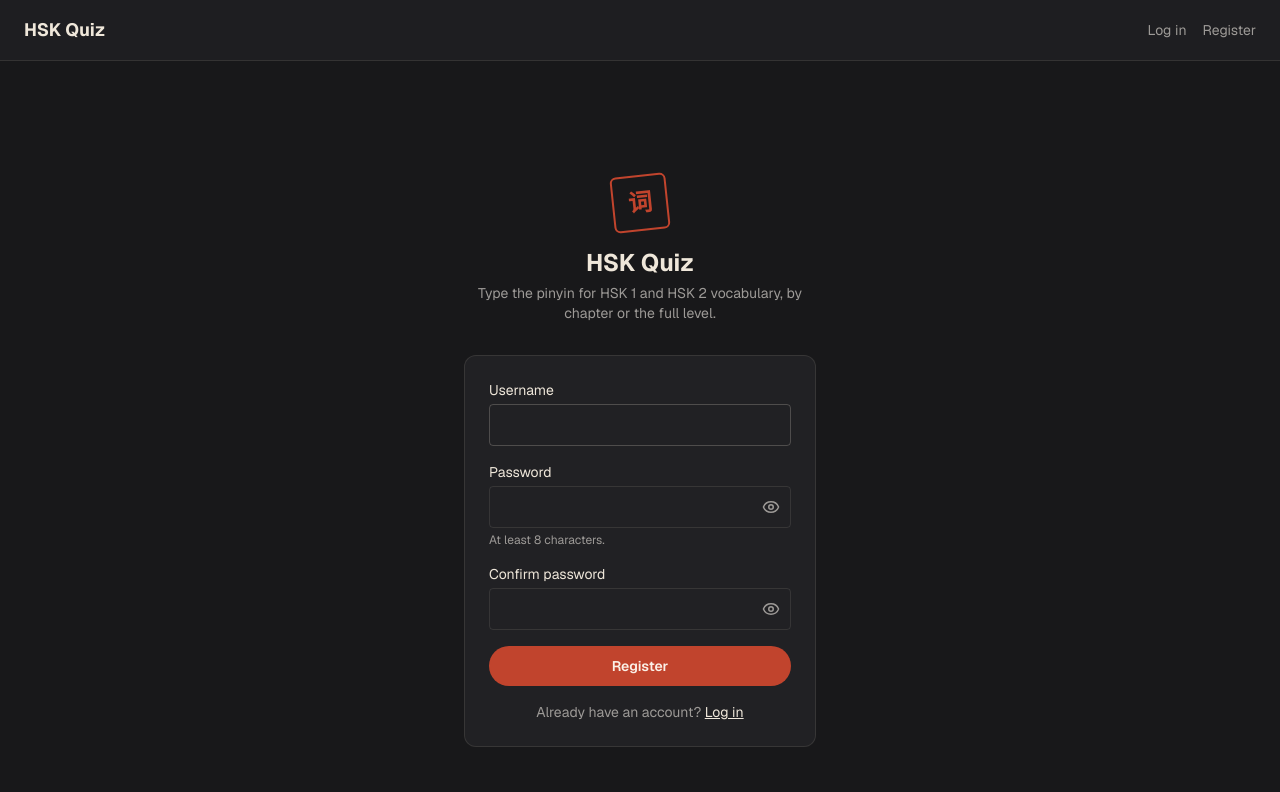
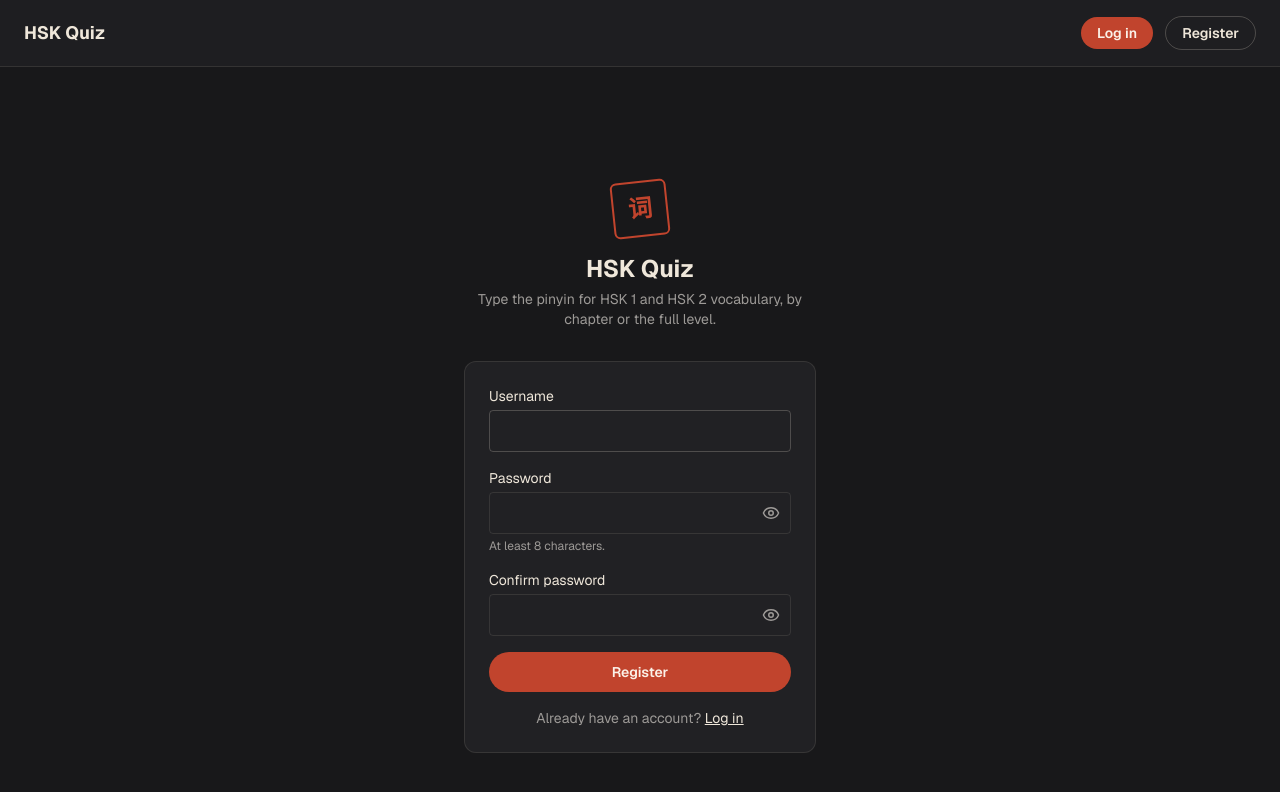
Before and after one commit to Musyonchez/hsk-quiz, a Next.js app: page /register in a window 1280 px wide. Shown: the top 792 px of the page. Built offline with nearby package versions, Linux system fonts and the light colour scheme; no server answers.

Commit message:
Give header Log in / Register links pill button backgrounds
Were plain text links, inconsistent with every other CTA on the site.
Added a "sm" size to pillClasses for header-scale buttons rather than
reusing the larger hero-CTA padding.

```diff
--- a/src/components/AppHeader.tsx
+++ b/src/components/AppHeader.tsx
@@ -1,5 +1,6 @@
 import Link from "next/link";
 import { getSessionUser } from "@/lib/auth";
+import { pillClasses } from "./pill-classes";
 import { LogoutButton } from "./LogoutButton";
 import { UserBadge } from "./UserBadge";
 
@@ -32,11 +33,11 @@ export async function AppHeader() {
           <LogoutButton />
         </div>
       ) : (
-        <div className="flex items-center gap-4 text-sm">
-          <Link href="/login" className="text-muted-foreground hover:text-foreground">
+        <div className="flex items-center gap-3">
+          <Link href="/login" className={pillClasses("primary", false, "sm")}>
             Log in
           </Link>
-          <Link href="/register" className="text-muted-foreground hover:text-foreground">
+          <Link href="/register" className={pillClasses("secondary", false, "sm")}>
             Register
           </Link>
         </div>
--- a/src/components/pill-classes.ts
+++ b/src/components/pill-classes.ts
@@ -1,6 +1,10 @@
-export function pillClasses(variant: "primary" | "secondary", disabled = false): string {
-  const base =
-    "inline-flex items-center justify-center rounded-full px-5 py-2.5 text-sm font-semibold transition-colors";
+export function pillClasses(
+  variant: "primary" | "secondary",
+  disabled = false,
+  size: "md" | "sm" = "md"
+): string {
+  const sizeClasses = size === "sm" ? "px-4 py-1.5 text-sm" : "px-5 py-2.5 text-sm";
+  const base = `inline-flex items-center justify-center rounded-full font-semibold transition-colors ${sizeClasses}`;
   const disabledClasses = disabled ? "cursor-not-allowed opacity-60" : "cursor-pointer";
 
   if (variant === "primary") {
```
